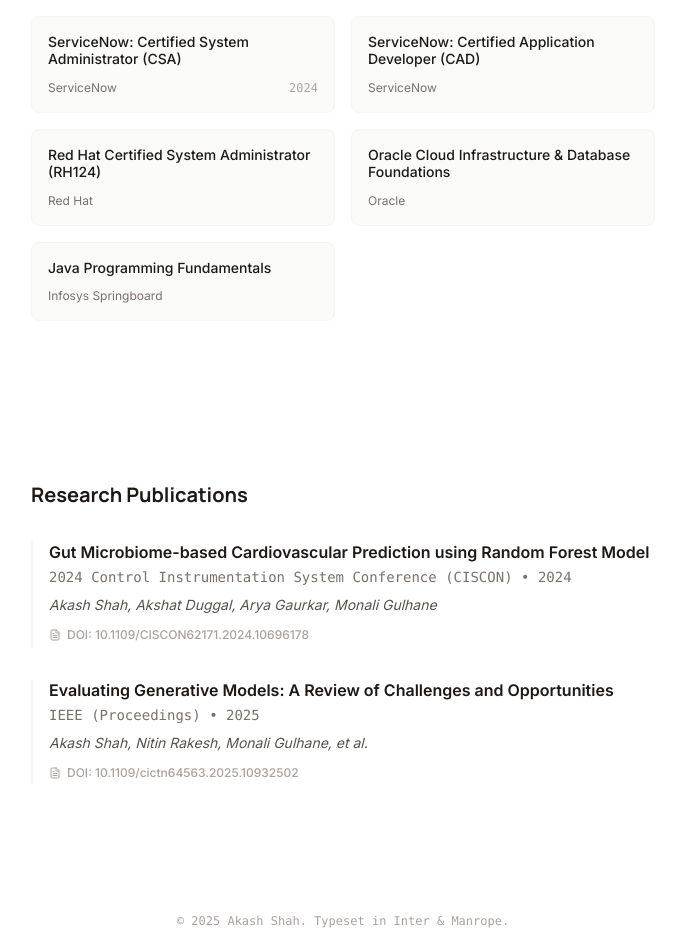
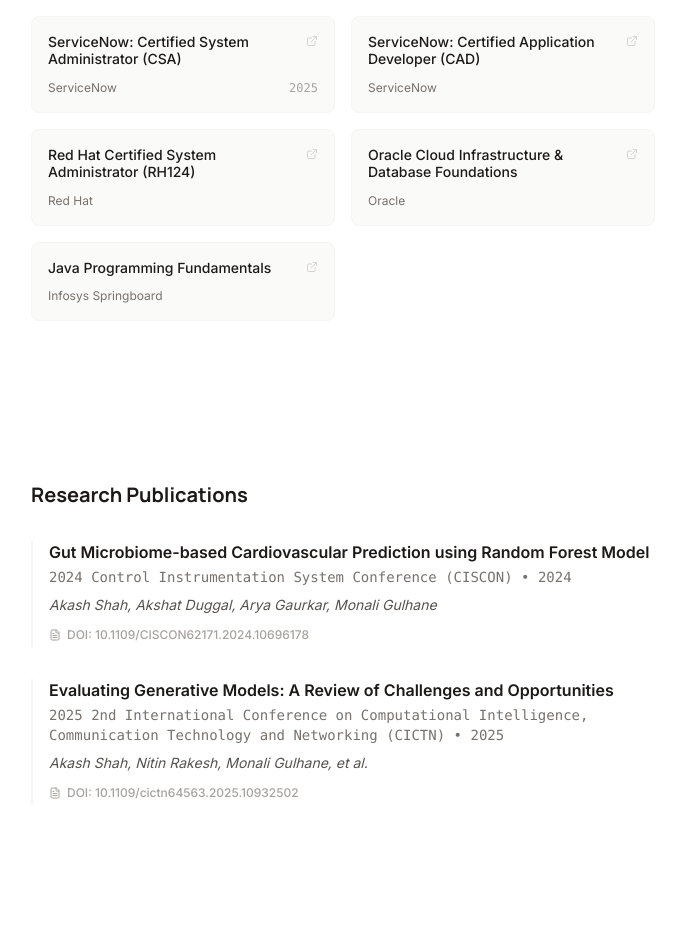
Before and after one commit to akashshah3/akashshah3.github.io, a React (Vite) app: page / in a window 1280 px wide. Shown: the part 2560-3494 px from the top of the page, without its empty margins (297-977 px from the left). Built offline with nearby package versions, Linux system fonts and the light colour scheme.

Commit message:
feat: Add certification links and external link icon to certifications, update certification years and research conference details.

```diff
--- a/src/components/Certifications.jsx
+++ b/src/components/Certifications.jsx
@@ -2,6 +2,8 @@
 import { RESUME_DATA } from "../data/resume";
 import { FadeIn } from "./ui/fade-in";
 import { Badge } from "./ui/badge";
+import { ExternalLink } from "lucide-react";
+import { cn } from "../lib/utils";
 
 export function Certifications() {
     return (
@@ -12,13 +14,24 @@
             <div className="grid grid-cols-1 md:grid-cols-2 gap-4">
                 {RESUME_DATA.certifications.map((cert, index) => (
                     <FadeIn key={cert.name} delay={index * 0.05}>
-                        <div className="flex flex-col h-full justify-between p-4 bg-stone-50 rounded-lg border border-stone-100 hover:border-stone-200 transition-colors">
-                            <h3 className="font-medium text-stone-900 text-sm leading-tight">{cert.name}</h3>
+                        <a
+                            href={cert.link || "#"}
+                            target={cert.link ? "_blank" : undefined}
+                            rel={cert.link ? "noreferrer" : undefined}
+                            className={cn(
+                                "flex flex-col h-full justify-between p-4 bg-stone-50 rounded-lg border border-stone-100 transition-all group",
+                                cert.link ? "hover:border-stone-300 hover:bg-stone-100 cursor-pointer" : "hover:border-stone-200 cursor-default"
+                            )}
+                        >
+                            <h3 className="font-medium text-stone-900 text-sm leading-tight flex justify-between items-start gap-2">
+                                {cert.name}
+                                {cert.link && <ExternalLink className="h-3 w-3 text-stone-300 group-hover:text-stone-500 transition-colors flex-shrink-0 mt-0.5" />}
+                            </h3>
                             <div className="flex items-center justify-between mt-3">
                                 <span className="text-xs text-stone-500">{cert.issuer}</span>
                                 {cert.year && <span className="text-xs font-mono text-stone-400">{cert.year}</span>}
                             </div>
-                        </div>
+                        </a>
                     </FadeIn>
                 ))}
             </div>
--- a/src/data/resume.js
+++ b/src/data/resume.js
@@ -69,23 +69,28 @@
         {
             name: "ServiceNow: Certified System Administrator (CSA)",
             issuer: "ServiceNow",
-            year: "2024", // Approximate based on context if not specified, or just omit year if unsure. Resume doesn't strictly say dates for all, we can leave generic.
+            year: "2025",
+            link: "#", // Add verification link
         },
         {
             name: "ServiceNow: Certified Application Developer (CAD)",
             issuer: "ServiceNow",
+            link: "#",
         },
         {
             name: "Red Hat Certified System Administrator (RH124)",
             issuer: "Red Hat",
+            link: "#",
         },
         {
             name: "Oracle Cloud Infrastructure & Database Foundations",
             issuer: "Oracle",
+            link: "#",
         },
         {
             name: "Java Programming Fundamentals",
             issuer: "Infosys Springboard",
+            link: "#",
         }
     ],
     research: [
@@ -98,7 +103,7 @@
         },
         {
             title: "Evaluating Generative Models: A Review of Challenges and Opportunities",
-            conference: "IEEE (Proceedings)",
+            conference: "2025 2nd International Conference on Computational Intelligence, Communication Technology and Networking (CICTN)",
             authors: "Akash Shah, Nitin Rakesh, Monali Gulhane, et al.",
             doi: "10.1109/cictn64563.2025.10932502",
             year: "2025",
```
